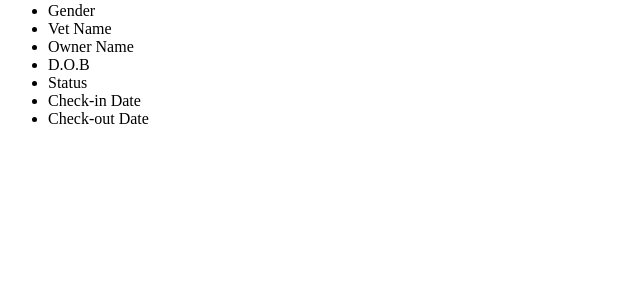
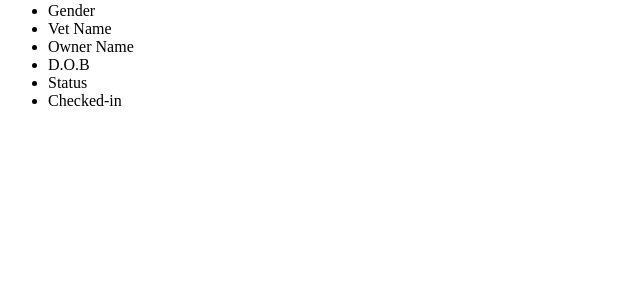
Before and after one commit to matt-hutcheson/vet_management_app_python, a Flask app: page /patients in a window 1280 px wide. Shown: the part 311-611 px from the top of the page, without its empty margins (0-640 px from the left). Run offline with Flask 2, Linux system fonts and the light colour scheme; data that the repository does not hold is empty; some libraries are stand-ins or nearby versions.

Commit message:
added checked_in to patient class and tested

```diff
--- a/models/src/patient.py
+++ b/models/src/patient.py
@@ -1,3 +1,5 @@
+from models.src.date_changer import check_checked_in
+
 class Patient():
     def __init__(self, name, dob, type, breed, gender, status, vet=None, client=None, check_in_date=None, check_out_date=None, id=None):
         self.name = name
@@ -8,6 +10,7 @@ class Patient():
         self.status = status
         self.check_in_date = check_in_date
         self.check_out_date = check_out_date
+        self.checked_in = check_checked_in(check_in_date, check_out_date)
         self.id =id
         self.vet= vet
         self.client = client
--- a/templates/patients/index.html
+++ b/templates/patients/index.html
@@ -28,10 +28,7 @@
         Status
     </li>
     <li>
-        Check-in Date
-    </li>
-    <li>
-        Check-out Date
+        Checked-in
     </li>
 </ul>
 
@@ -68,11 +65,7 @@
         {{ patient.status}}
     </li>
     <li>
-        {{ patient.check_in_date }}
-    </li>
-    <li>
-        {{ patient.check_out_date}}
-    </li>
+        {{ patient.checked_in }}
     <li>
         <form action="/treatments/{{ patient.id }}" method="get">
             <input type="submit" value="View Treatments">
```
